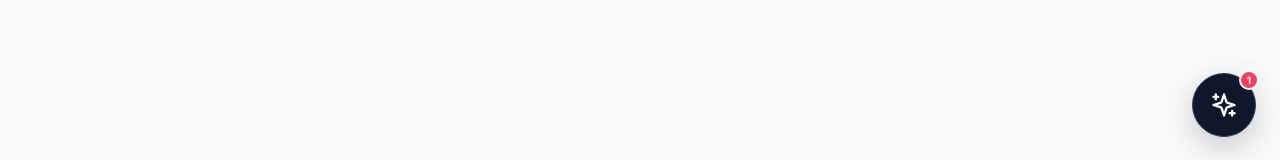
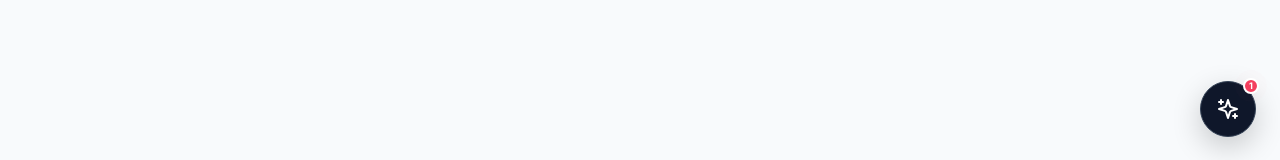
Before and after one commit to devsansbat/Learna-Academy, a Next.js app: page /courses in a window 1280 px wide. Shown: the part 639-799 px from the top of the page. Built offline with nearby package versions, Linux system fonts and the light colour scheme.

Commit message:
Website Update

```diff
--- a/components/layout/navbar.tsx
+++ b/components/layout/navbar.tsx
@@ -880,7 +880,7 @@ export const Navbar = () => {
               exit={{ opacity: 0, y: 20, scale: 0.95 }}
               transition={{ duration: 0.2, ease: "easeOut" }}
               className={`mb-5 flex flex-col overflow-hidden rounded-[2rem] bg-white/95 dark:bg-slate-900/95 backdrop-blur-2xl shadow-[0_20px_60px_-15px_rgba(0,0,0,0.15)] dark:shadow-primary-500/10 border border-slate-200/60 dark:border-slate-700/60 transition-all duration-300 origin-bottom-right ${
-                isExpanded ? 'w-[calc(100vw-2rem)] sm:w-[420px] h-[80vh] max-h-[700px]' : 'w-[calc(100vw-2rem)] sm:w-[360px] h-[520px]'
+                isExpanded ? 'w-[calc(100vw-2rem)] sm:w-[400px] h-[80vh] max-h-[600px]' : 'w-[calc(100vw-2rem)] sm:w-[340px] h-[480px]'
               }`}
             >
               {/* Header */}
@@ -933,7 +933,7 @@ export const Navbar = () => {
                       initial={{ opacity: 0, x: -20 }}
                       animate={{ opacity: 1, x: 0 }}
                       exit={{ opacity: 0, x: -20 }}
-                      className="flex-1 p-6 flex flex-col justify-center overflow-y-auto"
+                      className="flex-1 p-6 flex flex-col justify-center overflow-y-auto [scrollbar-width:none] [-ms-overflow-style:none] [&::-webkit-scrollbar]:hidden"
                     >
                       <div className="bg-primary-50 dark:bg-primary-500/10 p-6 rounded-[1.5rem] border border-primary-100 dark:border-primary-500/20 mb-6 text-center">
                         <div className="w-14 h-14 bg-white dark:bg-slate-800 rounded-full flex items-center justify-center mx-auto mb-4 shadow-sm">
@@ -1084,22 +1084,22 @@ export const Navbar = () => {
           whileHover={{ scale: 1.05, y: -2 }}
           whileTap={{ scale: 0.95 }}
           onClick={() => setIsChatOpen(!isChatOpen)}
-          className="w-14 h-14 sm:w-16 sm:h-16 bg-slate-900 dark:bg-primary-500 rounded-full flex items-center justify-center text-white shadow-[0_10px_30px_rgba(0,0,0,0.2)] dark:shadow-primary-500/30 hover:shadow-[0_10px_40px_rgba(0,0,0,0.3)] transition-all relative z-50 group border border-slate-700 dark:border-primary-400"
+          className="w-12 h-12 sm:w-14 sm:h-14 bg-slate-900 dark:bg-primary-500 rounded-full flex items-center justify-center text-white shadow-[0_10px_30px_rgba(0,0,0,0.2)] dark:shadow-primary-500/30 hover:shadow-[0_10px_40px_rgba(0,0,0,0.3)] transition-all relative z-50 group border border-slate-700 dark:border-primary-400"
         >
           {!isChatOpen && !hasStartedChat && (
-            <span className="absolute -top-1 -right-1 flex h-4 w-4 sm:h-5 sm:w-5 items-center justify-center">
+            <span className="absolute -top-1 -right-1 flex h-4 w-4 items-center justify-center">
               <span className="animate-ping absolute inline-flex h-full w-full rounded-full bg-rose-400 opacity-75"></span>
-              <span className="relative inline-flex rounded-full h-4 w-4 sm:h-5 sm:w-5 bg-rose-500 text-white text-[9px] sm:text-[10px] font-bold items-center justify-center border-2 border-white dark:border-slate-900">1</span>
+              <span className="relative inline-flex rounded-full h-4 w-4 bg-rose-500 text-white text-[9px] font-bold items-center justify-center border-2 border-white dark:border-slate-900">1</span>
             </span>
           )}
           <AnimatePresence mode="wait">
             {isChatOpen ? (
               <motion.div key="close" initial={{ opacity: 0, rotate: -90, scale: 0.5 }} animate={{ opacity: 1, rotate: 0, scale: 1 }} exit={{ opacity: 0, rotate: 90, scale: 0.5 }} transition={{ duration: 0.2 }}>
-                <X className="w-6 h-6 sm:w-7 sm:h-7" />
+                <X className="w-5 h-5 sm:w-6 sm:h-6" />
               </motion.div>
             ) : (
               <motion.div key="chat" className="relative flex items-center justify-center" initial={{ opacity: 0, rotate: 90, scale: 0.5 }} animate={{ opacity: 1, rotate: 0, scale: 1 }} exit={{ opacity: 0, rotate: -90, scale: 0.5 }} transition={{ duration: 0.2 }}>
-                <Sparkles className="w-6 h-6 sm:w-7 sm:h-7 transition-all duration-300 group-hover:scale-110" />
+                <Sparkles className="w-5 h-5 sm:w-6 sm:h-6 transition-all duration-300 group-hover:scale-110" />
               </motion.div>
             )}
           </AnimatePresence>
```
